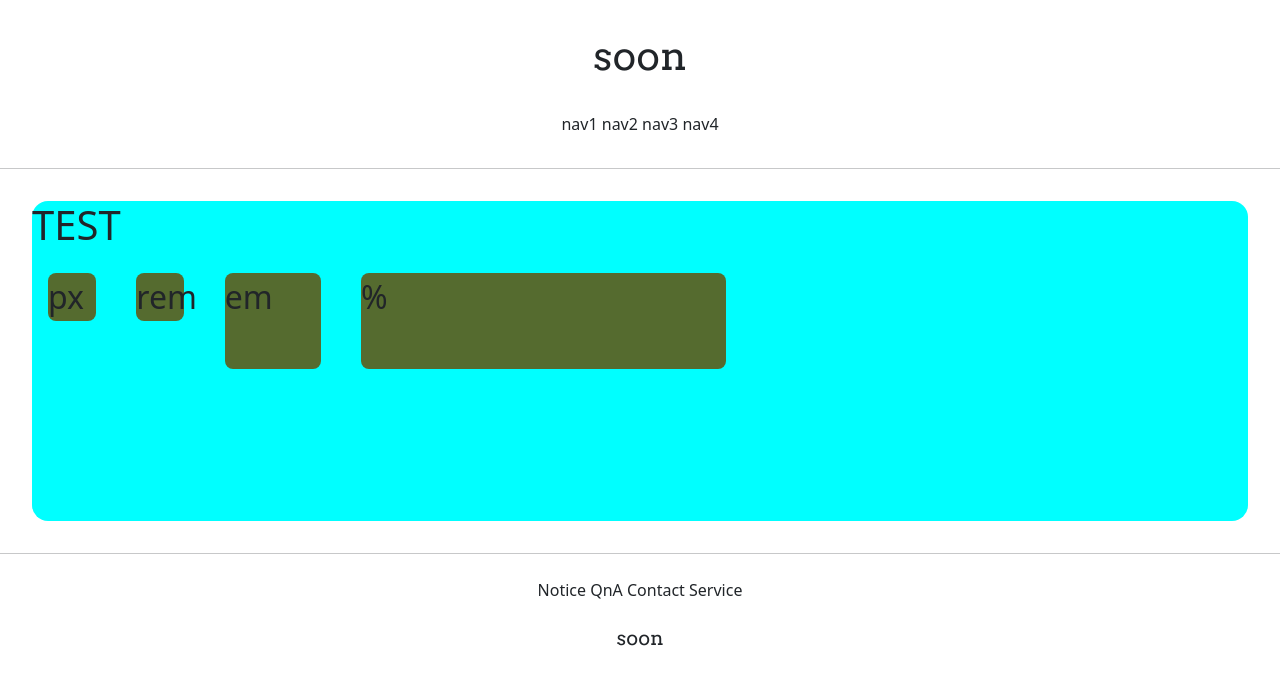
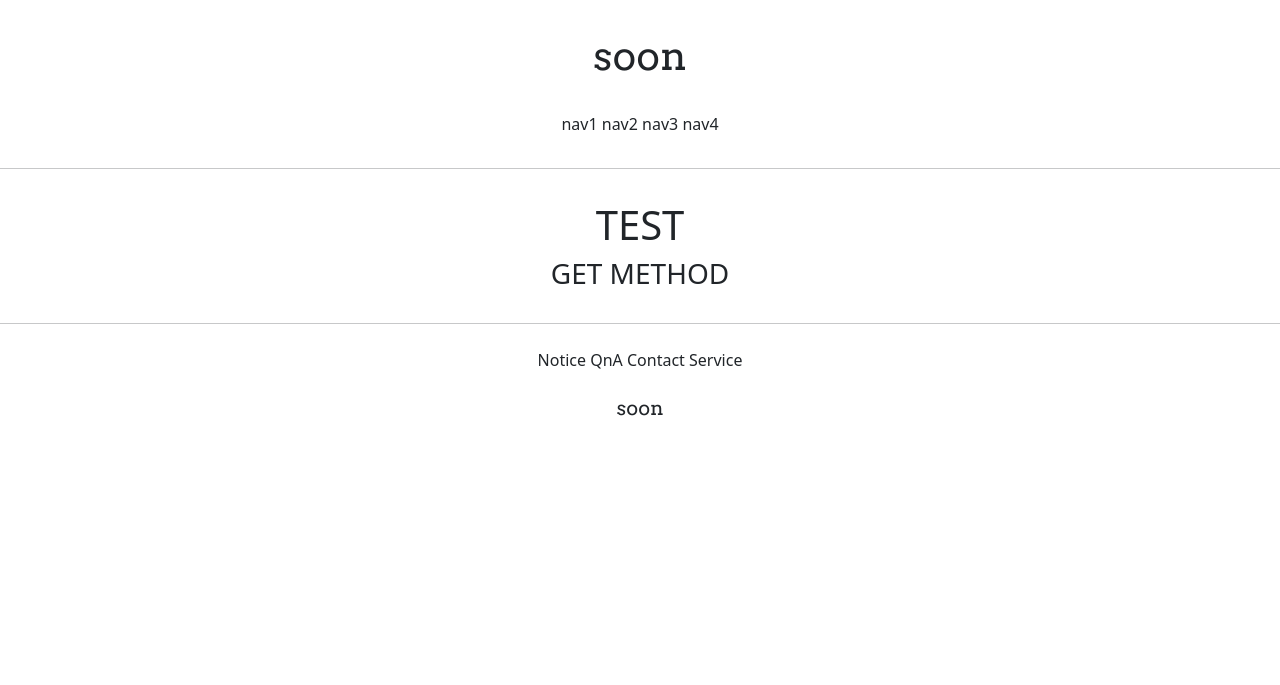
Before and after one commit to hale-in/web-app1, a Django app: page /accounts/hello_world/ in a window 1280 px wide. Shown: the top 685 px of the page. Run offline with Django 3.2, Linux system fonts and the light colour scheme; parts of the project's set-up code (start-up, migrations or seed data) failed here and were passed over.

Commit message:
7/9 3ban class commit 3

```diff
--- a/accountapp/templates/accountapp/hello_world.html
+++ b/accountapp/templates/accountapp/hello_world.html
@@ -2,29 +2,11 @@
 
 {% block content %}
 
-    <style>
-        .testing{
-            background-color: darkolivegreen;
-            margin: 1rem;
-            height: 48px;
-            width: 48px;
-            border-radius: .5rem;
-            display: inline-block;
-        }
-
-    </style>
-
-    <div style="height: 20rem; background-color: aqua; margin: 2rem; border-radius: 1rem; font-size: 2rem">
+    <div style="margin: 2rem; text-align: center">
         <h1>TEST</h1>
-
-
-    <div class="testing" style="height: 48px; width: 48px">px</div>
-    <div class="testing" style="height: 3rem; width: 3rem">rem</div>
-    <div class="testing" style="height: 3em; width: 3em">em</div>
-    <div class="testing" style="height: 30%; width: 30%">%</div>
+        <h3> {{ text }}</h3>
 
     </div>
 
 
-
 {% endblock %}
--- a/accountapp/views.py
+++ b/accountapp/views.py
@@ -5,4 +5,9 @@ from django.shortcuts import render
 # Create your views here.
 
 def hello_world(request):
-    return render(request, 'accountapp/hello_world.html')
+    if request.method == "POST":
+        return render(request, 'accountapp/hello_world.html',
+                      context={'text': 'POST METHOD'})
+    else:
+        return render(request, 'accountapp/hello_world.html',
+                      context={'text': 'GET METHOD'})
```
